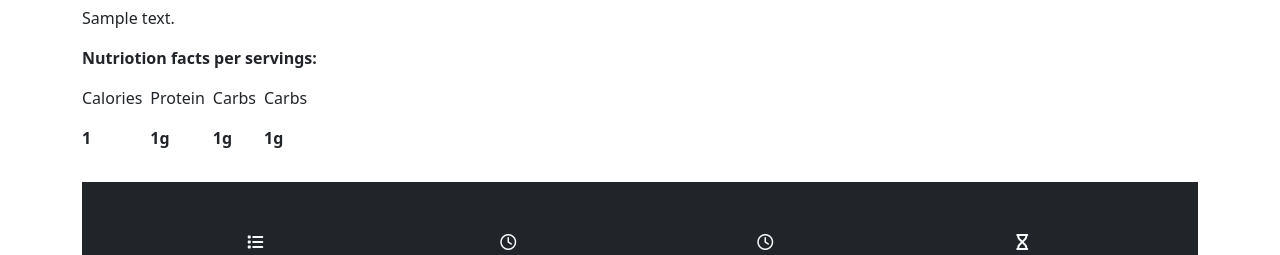
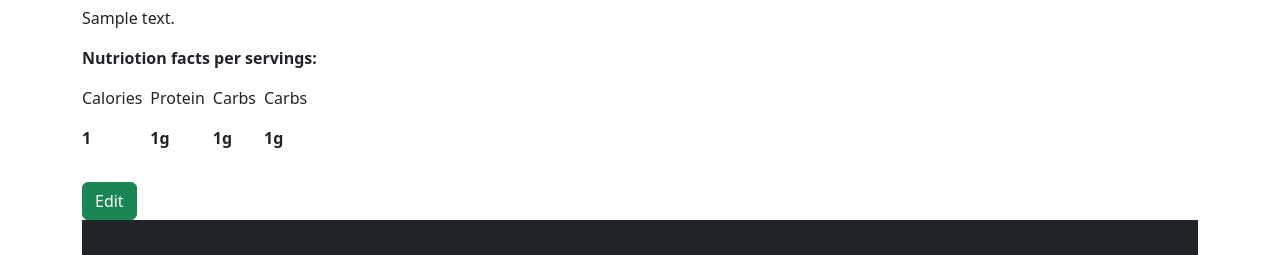
Before and after one commit to EdwardShanahan07/fitness-meals, a Django app: a page that uses templates/recipe_detail.html in a window 1280 px wide. Shown: the part 194-449 px from the top of the page. Run offline with Django 3.2, Linux system fonts and the light colour scheme; a user stored in the database is signed in; tables that the repository leaves empty hold one stand-in row (values such as "Sample post"); some libraries are stand-ins or nearby versions.

Commit message:
Add RecipeEdit View and updated url

```diff
--- a/recipes/urls.py
+++ b/recipes/urls.py
@@ -6,6 +6,7 @@ urlpatterns = [
     path('recipes/', views.RecipeList.as_view(), name="recipes_list"),
     path('create/', views.RecipeCreate.as_view(), name="recipe_create"),
     path('recipe<slug:slug>/', views.RecipeDetail.as_view(), name="recipe_detail"),
+    path('recipe/<slug:slug>/edit', views.RecipeEdit.as_view(), name="recipe_edit"),
     path('<slug:slug>/', views.RecipeDetail.as_view(), name="recipe_detail"),
     path('like/<slug:slug>', views.RecipeLike.as_view(), name="recipe_like")
 ]
--- a/recipes/views.py
+++ b/recipes/views.py
@@ -1,6 +1,6 @@
 from django.shortcuts import render, get_object_or_404, reverse
 from django.contrib import messages
-from django.contrib.auth.mixins import LoginRequiredMixin
+from django.contrib.auth.mixins import LoginRequiredMixin, UserPassesTestMixin
 from django.views import generic, View
 from django.http import HttpResponseRedirect
 from .models import Recipe
@@ -27,6 +27,20 @@ class RecipeCreate(LoginRequiredMixin, generic.CreateView):
         return response
 
     def get_success_url(self):
+        return reverse("recipe_detail", kwargs={'slug': self.object.slug})
+
+
+class RecipeEdit(LoginRequiredMixin, UserPassesTestMixin, generic.UpdateView):
+    template_name = 'recipe_create.html'
+    model = Recipe
+    form_class = RecipeForm
+
+    def  test_func(self):
+        recipe = self.get_object()
+        return self.request.user == recipe.author
+
+    def get_success_url(self):
+        messages.success(self.request, "Recipe Updated Successfully!")
         return reverse("recipe_detail", kwargs={'slug': self.object.slug})
 
 
--- a/templates/recipe_detail.html
+++ b/templates/recipe_detail.html
@@ -36,6 +36,13 @@
         </li>
       </ul>
     </div>
+
+    {% if user == recipe.author %}
+    <a class="btn btn-success" href="{% url 'recipe_edit' slug=recipe.slug %}"
+      >Edit</a
+    >
+
+    {% endif %}
   </div>
 
   <div class="col-md-6">
```
